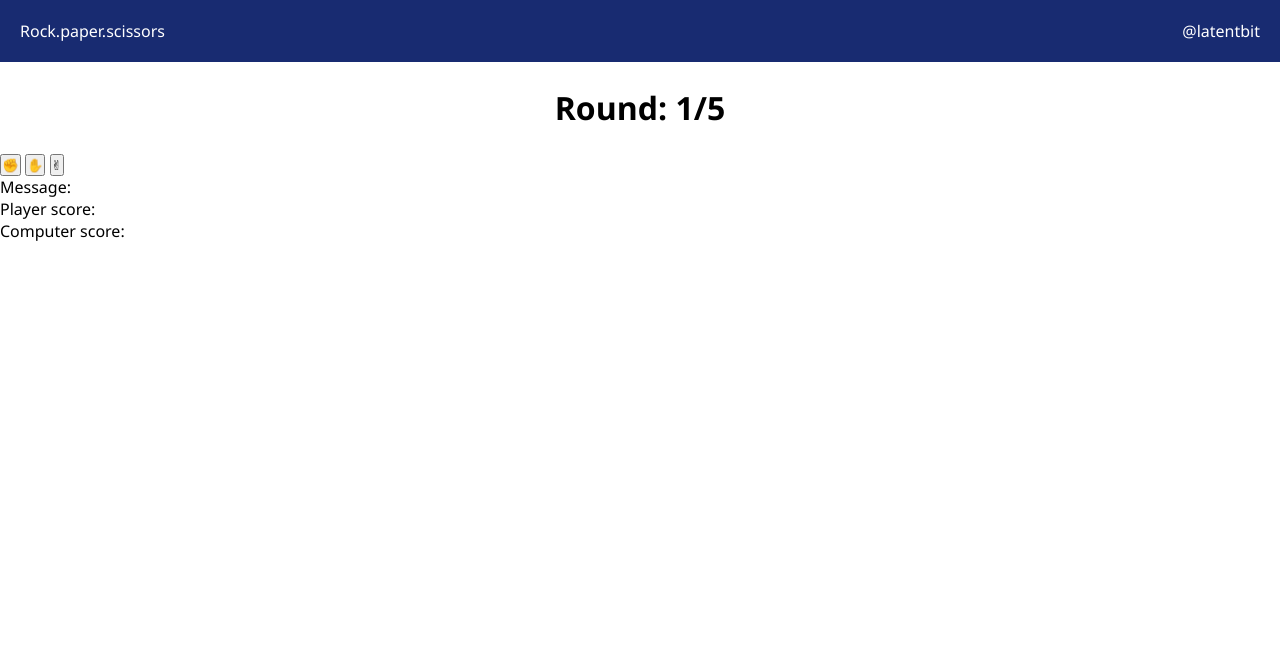
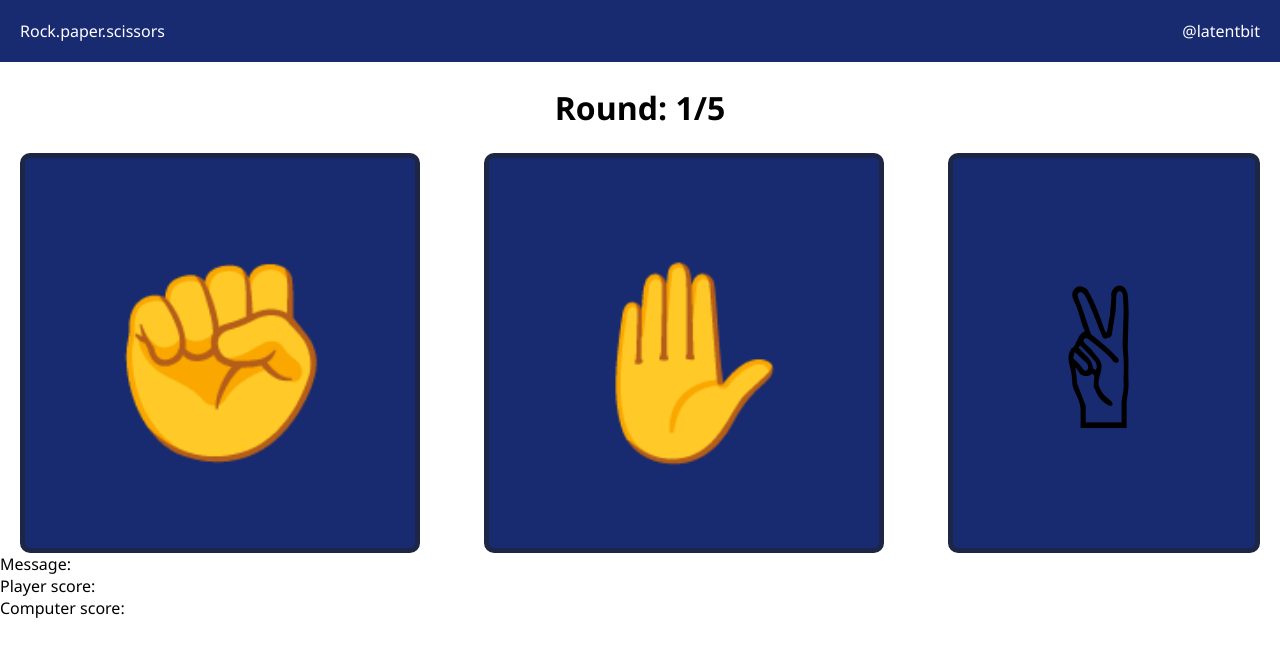
Before and after one commit to latentbit/rock-paper-scissor, a plain HTML site: page index.html in a window 1280 px wide. Drawn offline with Linux system fonts and the light colour scheme.

Commit message:
Add styles for buttons

```diff
--- a/style.css
+++ b/style.css
@@ -1,6 +1,7 @@
 * {
     margin: 0;
     padding: 0;
+    box-sizing: border-box;
     font-family:'Segoe UI', Tahoma, Geneva, Verdana, sans-serif;
 }
 
@@ -10,11 +11,26 @@ body > div:first-child {
     padding: 20px;
     background-color: rgb(24, 43, 113);
     color: white;
-    margin-bottom: 3vh;
 }
 
 h2 {
     text-align: center;
     font-size: 2rem;
-    margin-bottom: 3vh;
+    margin: 3vh 0;
 }
+
+body > h2 + div {
+    display: flex;
+    gap: 5vw;
+    margin: 0 20px;
+}
+
+div > button {
+    flex: auto;
+    font-size: 15vw;
+    max-width: 400px;
+    aspect-ratio: 1;
+    background-color: rgb(24, 43, 113);
+    border-radius: 10px;
+    border: 5px solid rgb(29, 38, 68);
+}
```
Also changed, not shown: index.html (+1 -1 lines).
